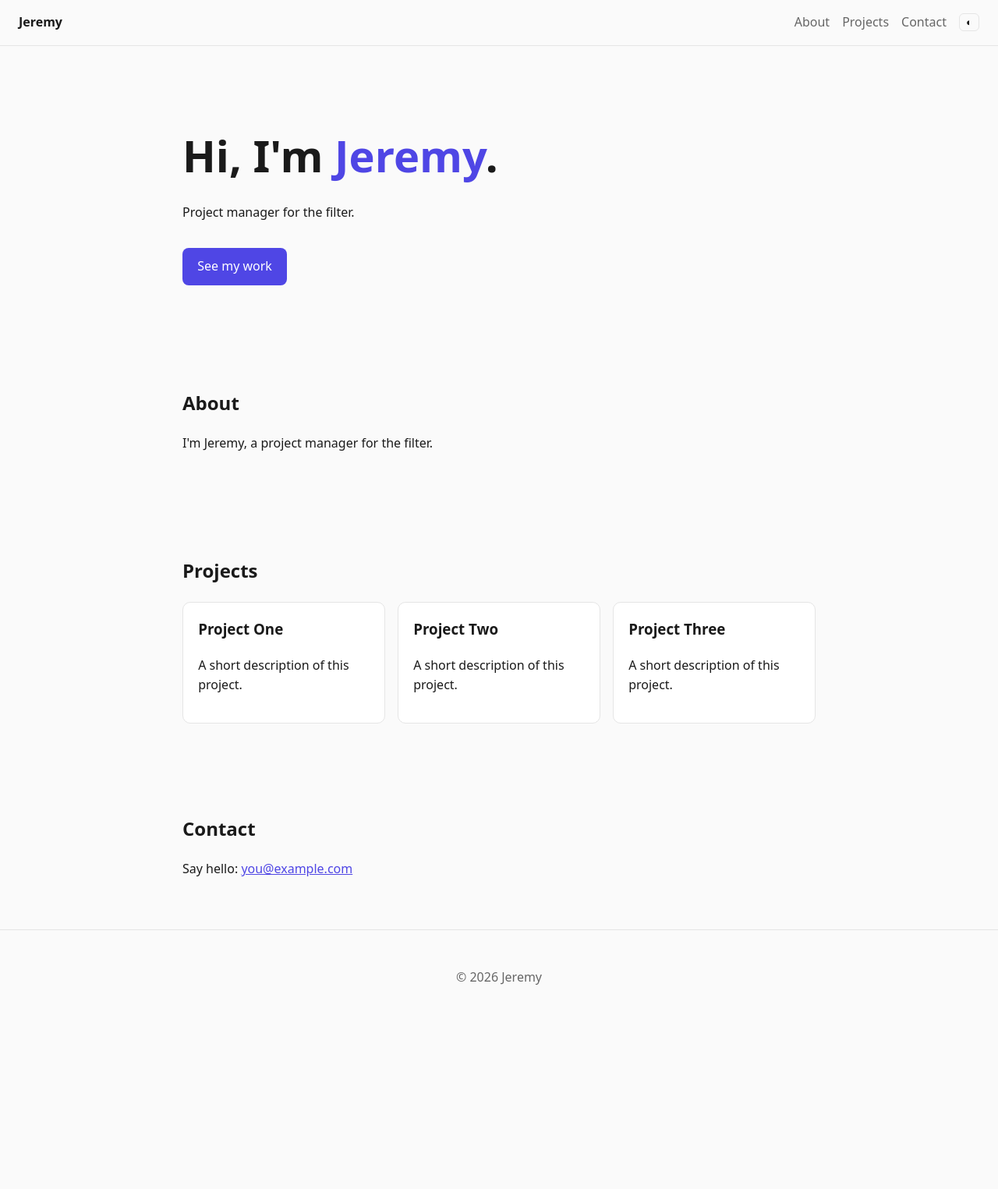
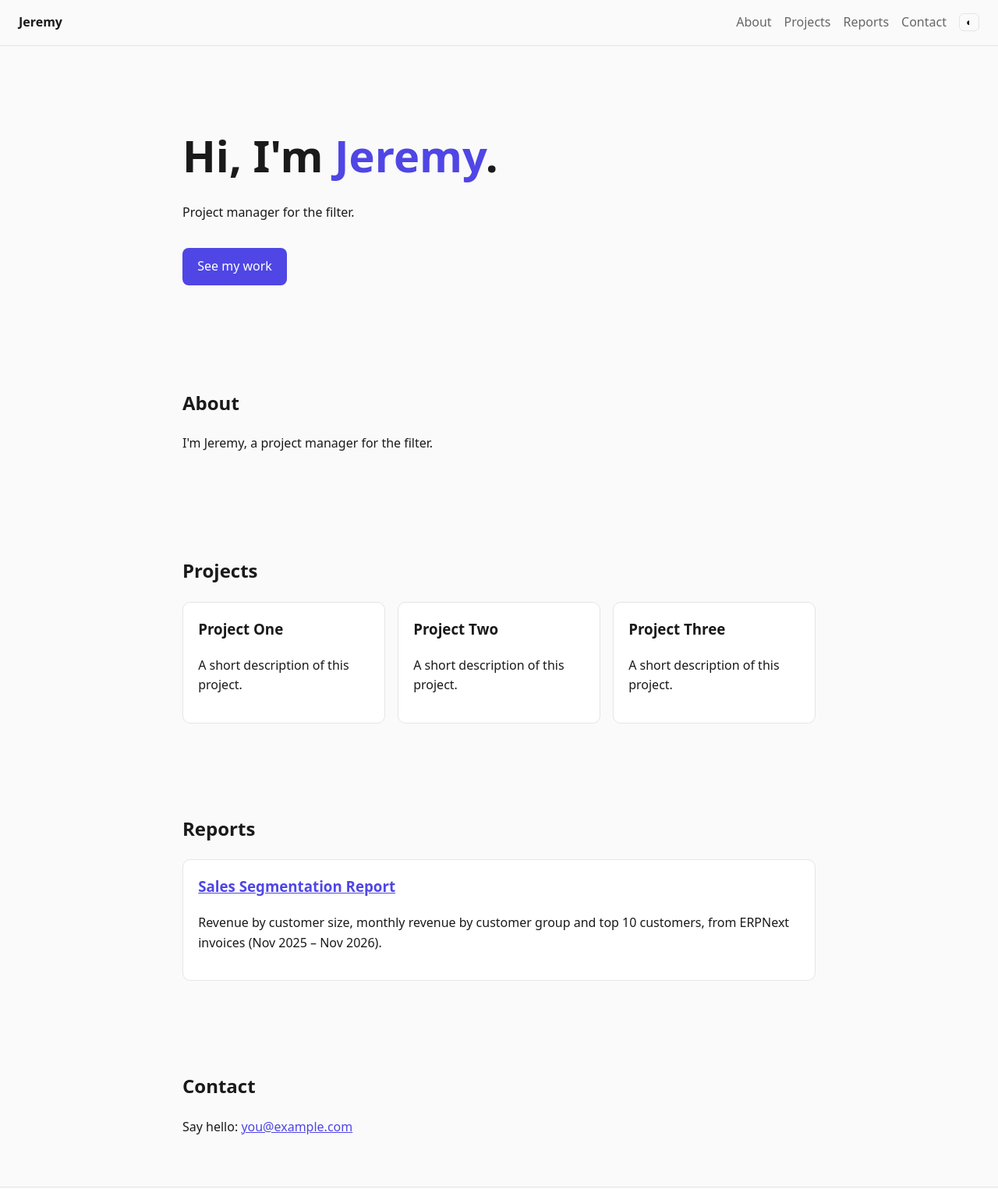
Before and after one commit to Zoelrty/Myworld, a plain HTML site: page index.html in a window 1280 px wide. Shown: the top 1525 px of the page at 78% size. Before the commit the page ends 1314 px from the top, so only its background shows below. Drawn offline with Linux system fonts and the light colour scheme.

Commit message:
Link sales segmentation report from home page; make report standalone
Co-Authored-By: Claude Sonnet 5.5 <noreply@anthropic.com>
Claude-Session: https://claude.ai/code/session_019rJZjpmDBzKEXUBr5AwvKQ

```diff
--- a/index.html
+++ b/index.html
@@ -13,6 +13,7 @@
     <nav>
       <a href="#about">About</a>
       <a href="#projects">Projects</a>
+      <a href="#reports">Reports</a>
       <a href="#contact">Contact</a>
       <button id="theme-toggle" aria-label="Toggle theme">◐</button>
     </nav>
@@ -39,6 +40,13 @@
       </div>
     </section>
 
+    <section id="reports">
+      <h2>Reports</h2>
+      <div class="grid">
+        <article class="card"><h3><a href="report/index.html">Sales Segmentation Report</a></h3><p>Revenue by customer size, monthly revenue by customer group and top 10 customers, from ERPNext invoices (Nov 2025 – Nov 2026).</p></article>
+      </div>
+    </section>
+
     <section id="contact">
       <h2>Contact</h2>
       <p>Say hello: <a href="mailto:you@example.com">you@example.com</a></p>
```
Also changed, not shown: report/index.html (+6 -5 lines), 1 other file.
